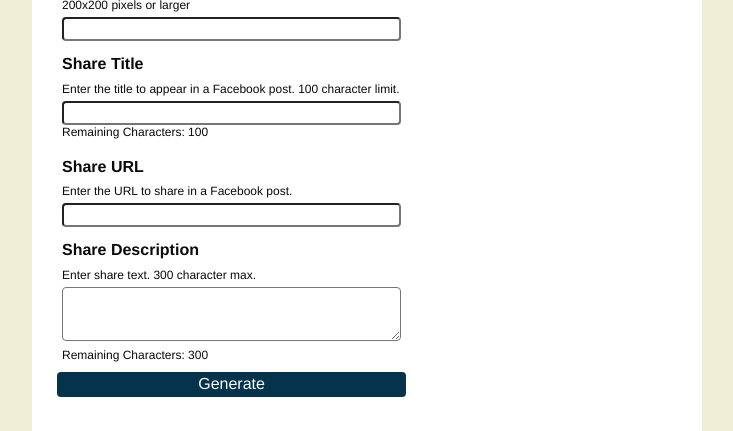
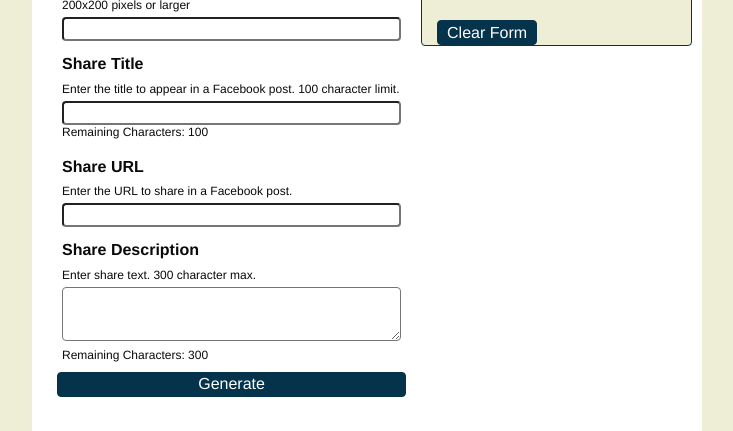
Before and after one commit to BaltimoreBirds/fBShareGenerator, a website: page project/views/index.html in a window 1280 px wide. Shown: the part 628-1059 px from the top of the page, without its empty margins (273-1006 px from the left). Drawn offline with nearby package versions, Linux system fonts and the light colour scheme; files that its build step writes are made by us from their sources; files whose address does not match are found by name.

Commit message:
adds clear form button

```diff
--- a/project/public/css/main.css
+++ b/project/public/css/main.css
@@ -37,10 +37,11 @@ div#output{
 p.linkOutput{
 	overflow: scroll;
 }
-input[type="submit"]{
+input[type="submit"], button{
 	background-color: #05334C;
 	color: white;
-	border: none;
+	border: 1px solid #05334C;
+	border-radius: 4px;
 	height: 25px;
 }
 @media(max-width: 400px){
--- a/project/public/javascripts/main.js
+++ b/project/public/javascripts/main.js
@@ -12,11 +12,19 @@ jQuery(document).ready(function($){
 		$('div#output a').attr('href', shareLink).show();
 	});
 
+	// Updated character count
 	$('textarea[name="shareDescription"]').on('keyup', function(){
 		$('span#descripCharCount').text( 300- ($(this).val().length) );
 	});
 
+	// Updated character count
 	$('input[name="title"]').on('keyup', function(){
 		$('span#titleCharCount').text( 100- ($(this).val().length) );
 	});
+
+	//Clear form
+	$('button.clearForm').on('click', function(){
+		//reload page
+		window.location.href = window.location.href;
+	});
 });
--- a/project/views/index.html
+++ b/project/views/index.html
@@ -44,6 +44,8 @@
 			  		<p class="label">Share Link</p>
 			  		<p class="linkOutput"></p>
 			  		<a target="_blank" href="" style="display: none;">Test the link</a>
+				  	</br>
+				  	<button class="clearForm">&nbsp;&nbsp;Clear Form&nbsp;&nbsp;</button>
 			  	</div>
 			  </div>
 		  </div>
```
